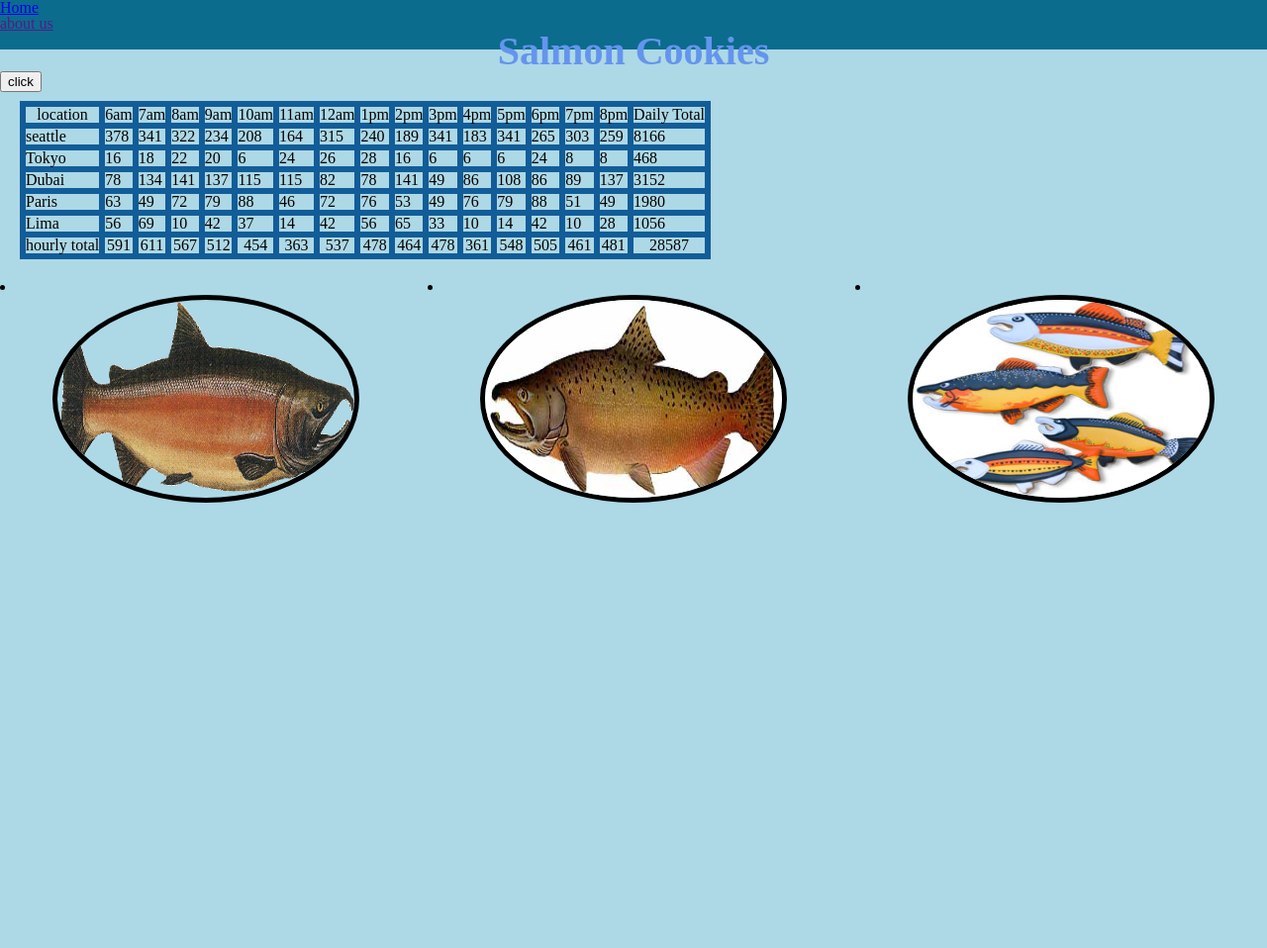
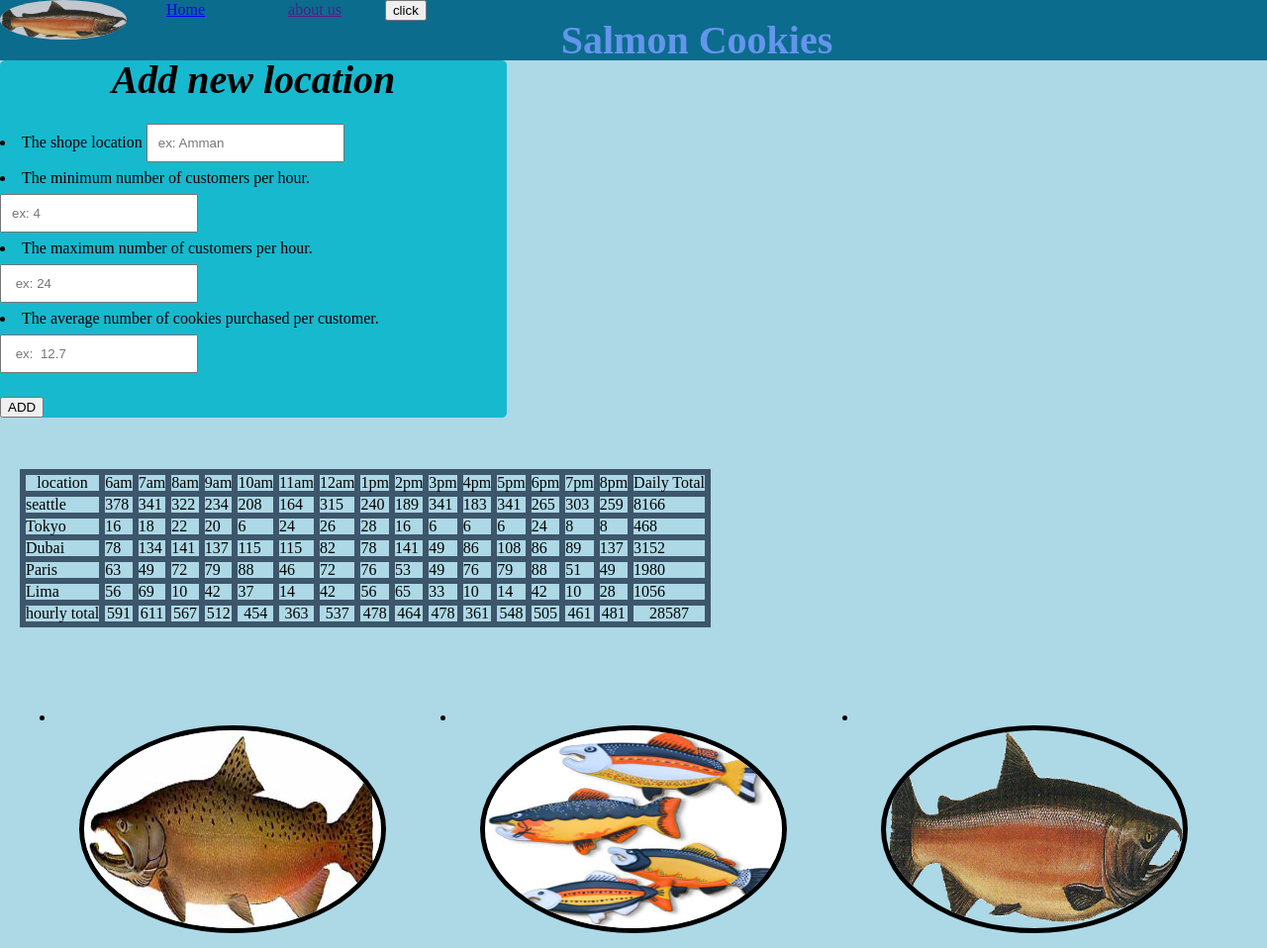
Before and after one commit to Suzan-Hiary/cookie-stand, a plain HTML site: page sales.html in a window 1280 px wide. Shown: the whole page at 99% size. Before the commit the page ends 800 px from the top, so only its background shows below. Drawn offline with Linux system fonts and the light colour scheme.

Commit message:
added lab -09

```diff
--- a/cookies.js
+++ b/cookies.js
@@ -18,6 +18,7 @@ parentsElement.appendChild(articleElement);
 let tablecookies = document.getElementById("myTable");
 articleElement.appendChild(tablecookies);
 
+let locationForm = document.getElementById("form");
 
 let locations =[];
 
@@ -88,6 +89,22 @@ function headertable () {
 
     };
 
+
+
+    headertable();
+
+    let Seattle = new Shopelocation('seattle', 23, 65, 6.3);
+    let Tokyo = new Shopelocation('Tokyo', 3, 24, 1.2);
+    let Dubai = new Shopelocation('Dubai', 11, 38, 3.7);
+    let Paris = new Shopelocation('Paris ', 20, 38, 2.3);
+    let Lima = new Shopelocation('Lima', 2, 16, 4.6);
+
+
+
+
+
+
+
 function footertable () {
   let tablerow = document.createElement('tr');
   tablecookies.appendChild(tablerow);
@@ -117,17 +134,29 @@ function headertable () {
 };
 
 
-    headertable();
 
 
 
-let Seattle = new Shopelocation('seattle', 23, 65, 6.3);
-let Tokyo = new Shopelocation('Tokyo', 3, 24, 1.2);
-let Dubai = new Shopelocation('Dubai', 11, 38, 3.7);
-let Paris = new Shopelocation('Paris ', 20, 38, 2.3);
-let Lima = new Shopelocation('Lima', 2, 16, 4.6);
+function addlocation (event){
+  event.preventDefault();
+  let location = event.target.location.value;
+  let mincustomer = event.target.mincustomer.value;
+  let maxcustomer = event.target.maxcustomer.value;
+  let avgcookies= event.target.avgcookies.value;
+
+  let newlocation = new Shopelocation (location , mincustomer,maxcustomer ,avgcookies);
+  tablecookies.deleteRow(locations.length);
+  newlocation.getCustomer();
+  newlocation.render();
+
+  console.log(newlocation);
 
 
+  footertable();
+
+};
+
+ locationForm.addEventListener('submit', addlocation);
 
 Seattle.getCustomer();
 Tokyo.getCustomer();
@@ -142,6 +171,6 @@ Dubai.render();
 Paris.render();
 Lima.render();
 
+
+
 footertable();
-
-console.log("after", locations);
--- a/css/style.css
+++ b/css/style.css
@@ -1,16 +1,34 @@
 
 body{
-  background-image: src="./img/salmon.png";
+  background-image: url("/img/salmon.png");
 }
 header{
   background-color:rgb(11, 108, 141);
   border: black;
   width:100%;
-  height: 50px;
+  height: 20%;
 
 }
-
+nav{
+  width:100%;
+  height: 8%;
+  background-color: rgb(11, 108, 141);
+  border-style: initial;
+}
+ #salmon {
+  float:left;
+  align-items: initial;
+  width: 10%;
+  height: 20% ;
+  background-color: rgb(194, 198, 206);
+  border-radius: 50%;
+}
+nav a {
+  padding: 15px 40px;
+  text-align: right;
+}
 #class{
+  padding: 15px 40px;
   border-radius: 50%;
   columns: 100px 3;
   float:upright;
@@ -44,9 +62,6 @@ header{
   margin-left: auto;
   margin-right: auto;
 }
-nav{
-  border-style: initial;
-}
 
   h1{
     text-align: center;
@@ -66,9 +81,31 @@ nav{
     font-weight: bold;
     font-size: 25px;
   }
-  table, td , th {
-    border: 6px solid #125D98;
+  table, td , th  {
+    border: 6px solid #3d566b;
   }
   .location{
     background-color: lightcoral;
   }
+  input {
+    display: inline-block;
+    width: 200px;
+    box-sizing: border-box;
+    padding: 10px;
+  margin: 8px 0;
+  }
+
+    fieldset {
+      border-style: dashed ;
+      background-color: rgb(213, 224, 224);
+      width: 40%;
+      height: 60%;
+      text-align: left ;
+      border-radius: 5px;
+      background-color: rgb(23, 185, 206);
+      font-family: bold;
+      align-items:center ;}
+  form h1 {
+    font-style: oblique;
+    color:black;
+  }
--- a/index.html
+++ b/index.html
@@ -2,9 +2,7 @@
 <html lang="en">
 
 <head>
-    <meta charset="UTF-8">
-    <meta http-equiv="X-UA-Compatible" content="IE=edge">
-    <meta name="viewport" content="width=device-width, initial-scale=1.0">
+
     <link rel="stylesheet" href="css/reset.css">
     <link href="style2.css" type="text/css" rel="stylesheet" />
     <title>Document</title>
@@ -13,13 +11,21 @@
 <body>
     <header>
         <nav>
-            <ul id ="location">
-                <li><a href="sales.html"> sales</a></li>
-                <li><a href="location.html">location</a></li>
-                <li><a href=""> </a></li>
-                <li><a href="servers.html">Our Services</a></li>
-                <li><a href="">Contact</a></li>
-            </ul>
+        <img id="salmon" src="img/salmon.png" alt="The Pulpit Rock">
+
+                <a href="sales.html"> sales</a>
+                <a href="">location</a>
+                <a href="servers.html">Our Services</a>
+
+                <div class="custom-select" style="width:200px;">
+                    <select>
+                        <option value="0">contact us:</option>
+                        <option value="1">Email.adress : cookiessalmon@g.mail.com</option>
+                        <option value="2">phone number: +00765344</option>
+                        <option value="3">website page :hhtp/:www.cookies.com </option>
+                    </select>
+                </div>
+
         </nav>
 
 
@@ -27,12 +33,49 @@
         <button onclick="myFunction()">click</button>
     </header>
     <main>
-        <img id="img2" src="img/salmon.png" alt="The Pulpit Rock" width="400px" height="300px" style="border:5px solid black">
+        <img id="img2" src="img/salmon.png" alt="The Pulpit Rock" width="400px" height="300px"
+            style="border:5px solid black">
+
+            <h2>Shope-location :</h2>
+<ul>
+            <li>Seattle: Adress (4455 Landing Lange, APT 4)</li><br>
+            <li>Tokyo: Adress (5688 hyfgf Lange, APk 4)</li><br>
+            <li>Dubai: Adress (Louisville, KY 40018-1234)</li><br>
+            <li>Paris: Adress (grazila, nu 40018-1234)</li><br>
+            <li>Lima: Adress (hamili, KY 40018-1234)</li><br>
+        </ul>
+        <section>
+
+            <section>We are the first choice For all families
+                <img id="img6" src="img/family.jpg"></section>
 
 
 
+                <section>
+                    we are also make a salmon T-shirts
+                    <img id="img7" src="img/shirt.jpg">
+                </section>
+
+
+
+            all our tools are from the middel east just for creating the best coockies for you
+            <img id="img8" src="img/cutter.jpeg">
+
+        </section>
+<section>
+        <div id="class">
+
+            <li><img id="img3" src="img/chinook.jpg" alt="The Pulpit Rock" width="400px" height="300px"
+                    style="border:5px solid black"></li>
+            <li><img id="img4" src="img/fish.jpg" alt="The Pulpit Rock" width="400px" height="300px"
+                    style="border:5px solid black"></li>
+            <li><img id="img1" src="img/salmon.png" alt="The Pulpit Rock" width="400px" height="300px"
+                    style="border:5px solid black"></li>
+        </div>
+    </section>
     </main>
-    <script src="js.js"></script>
+
+
     <footer>
         <div class="footer">
             Store Hours:
@@ -44,6 +87,7 @@
         </div>
 
     </footer>
+    <script src="js.js"></script>
 </body>
 
 </html>
--- a/sales.html
+++ b/sales.html
@@ -11,31 +11,80 @@
 <body>
     <header>
         <nav>
-            <a href="index.html">Home</a><br>
+            <img id="salmon" src="img/salmon.png" alt="The Pulpit Rock">
+
+            <a href="index.html">Home</a>
             <a href="">about us</a>
+            <button onclick="myFunction()">click</button>
         </nav>
+
         <h1 id="title"> Salmon Cookies</h1>
-        <button onclick="myFunction()">click</button>
+
+    </header>
+    <main>
+
+        <section>
+
+
+            <fieldset>
+
+                <form id="form">
+                    <h1>Add new location</h1> <br>
+                    <li><label for="location">The shope location</label>
+                        <input type="text" name="location" id="shopelocation" placeholder="ex: Amman">
+                    </li>
+                    <li><label for="mincustomer">The minimum number of customers per hour.</label><br>
+                        <input type="text" name="mincustomer" id="mincustomer" placeholder="ex: 4">
+                    </li>
+                    <li> <label for="maxcustomer">The maximum number of customers per hour.</label><br>
+                        <input type="text" name="maxcustomer" id="maxcustomer" placeholder=" ex: 24">
+                    </li>
+                    <li><label for="avgcookies">The average number of cookies purchased per customer.</label><br>
+                        <input type="text" name="avgcookies" id="avgcookies" placeholder=" ex:  12.7">
+                    </li>
+
+
+                    <br>
+                    <button type="submit">ADD</button>
+                </form>
+
+            </fieldset>
+
+
+            <br>
 
 
 
-    </header>
-        <main>
-            <br>
-            <br>
 
 
-        </main>
-        <div id ="cookies" style="padding: 20px;" >
+        </section>
+        <br>
+        <section>
+            <div id="cookies" style="padding: 20px;">
+
+
                 <table id="myTable">
 
                 </table>
             </div>
+            <br>
+        </section>
 
-                        <div id="class"> <li><img id="img1" src="img/salmon.png" alt="The Pulpit Rock" width="400px" height="300px" style="border:5px solid black"></li>
-                            <li><img id="img3" src="img/chinook.jpg" alt="The Pulpit Rock" width="400px" height="300px" style="border:5px solid black"></li>
-                            <li><img id="img4" src="img/fish.jpg" alt="The Pulpit Rock" width="400px" height="300px" style="border:5px solid black"></li>
+        <br>
+        <br>
+
+        <section>
+            <div id="class">
+
+                <li><img id="img3" src="img/chinook.jpg" alt="The Pulpit Rock" width="400px" height="300px"
+                        style="border:5px solid black"></li>
+                <li><img id="img4" src="img/fish.jpg" alt="The Pulpit Rock" width="400px" height="300px"
+                        style="border:5px solid black"></li>
+                <li><img id="img1" src="img/salmon.png" alt="The Pulpit Rock" width="400px" height="300px"
+                        style="border:5px solid black"></li>
             </div>
+        </section>
+    </main>
     <script src="cookies.js"></script>
     <footer>
 
--- a/style2.css
+++ b/style2.css
@@ -1,9 +1,15 @@
 header{
-    background-color:rgb(11, 108, 141);
-    border: rgb(114, 3, 3);
-    width:100%;
-    height: 100px;
+  background-color:rgb(11, 108, 141);
+  border: black;
+  width:100%;
+  height: 10%;
 
+}
+nav{
+  width:100%;
+  height: 8%;
+  background-color: rgb(11, 108, 141);
+  border-style: initial;
 }
  #img2 {
     float:upright;
@@ -13,26 +19,29 @@ header{
     margin-right: auto;
   }
 
-  ul {
-    list-style-type: none;
-    margin: 0;
-    padding: 0;
+
+  nav a {
+      color: rgb(1, 1, 20);
+    background-color: rgb(11, 108, 141);
+    border-style: solid;
+    padding: 15px 40px;
+    text-align: right;
+
   }
-  li {
-    display: inline;
+  #salmon {
+    float:left;
+    align-items: initial;
+    width: 10%;
+    height: 20% ;
+    background-color: rgb(194, 198, 206);
+    border-radius: 50%;
   }
-  li  a {
-      color: lavender;
-    padding: 8px 16px;
-    background-color: rgb(28, 6, 105);
-    border-style: solid;
-  }
-  li a.active {
+  nav a.active {
     background-color: #04AA6D;
     color: white;
   }
 
-  li a:hover:not(.active) {
+  nav a:hover:not(.active) {
     background-color: rgb(145, 61, 61);
     color: white;
   }
@@ -56,7 +65,33 @@ header{
   left: 0;
   bottom: 0;
   width: 100%;
+  height: 10px;
   background-color: rgb(66, 43, 43);
   color: white;
   text-align: center;
   }
+  h2{
+    text-align: right;
+    font-size: 20px;
+    color:black;
+    font-family:serif;
+    border-style: dotted;
+  }
+  li {
+    text-align: right;
+  }
+  .custom-select {
+    position: relative;
+    font-family: Arial;
+  }
+  .select-selected {
+    background-color: DodgerBlue;
+  }
+  #class{
+    padding: 15px 40px;
+    border-radius: 50%;
+    columns: 100px 3;
+    float:upright;
+    margin-left: auto;
+    margin-right: auto;
+  }
```
Also changed, not shown: contact.html (renamed from location.html, +13 -0 lines). Lines whose indentation alone changed are shown as unchanged.
